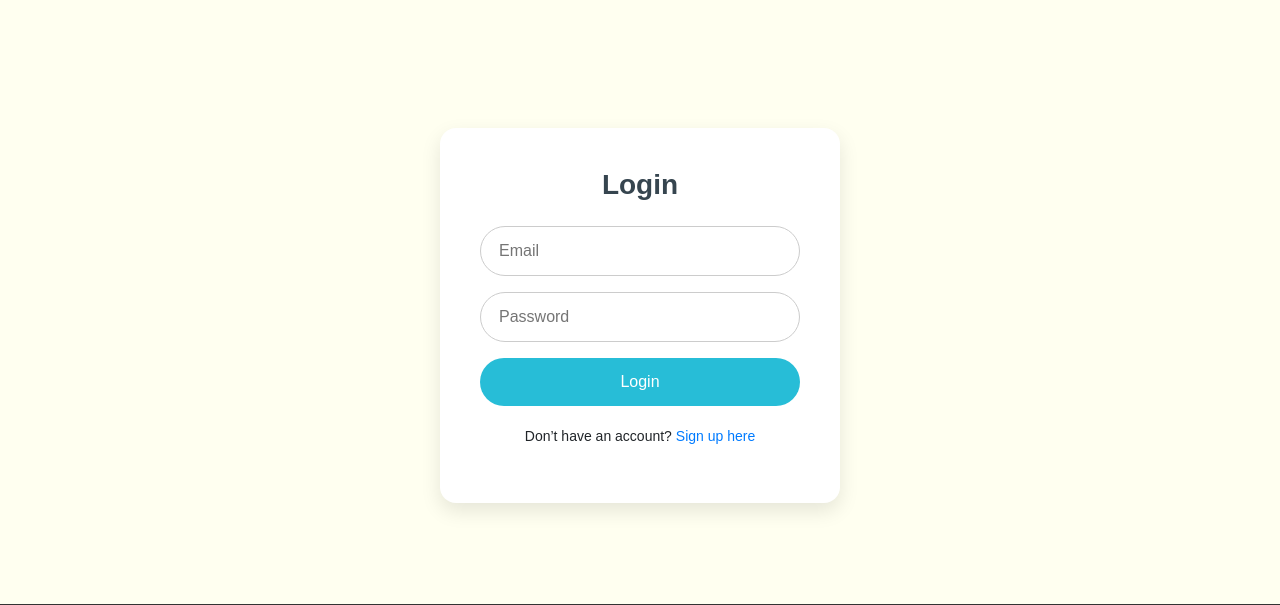
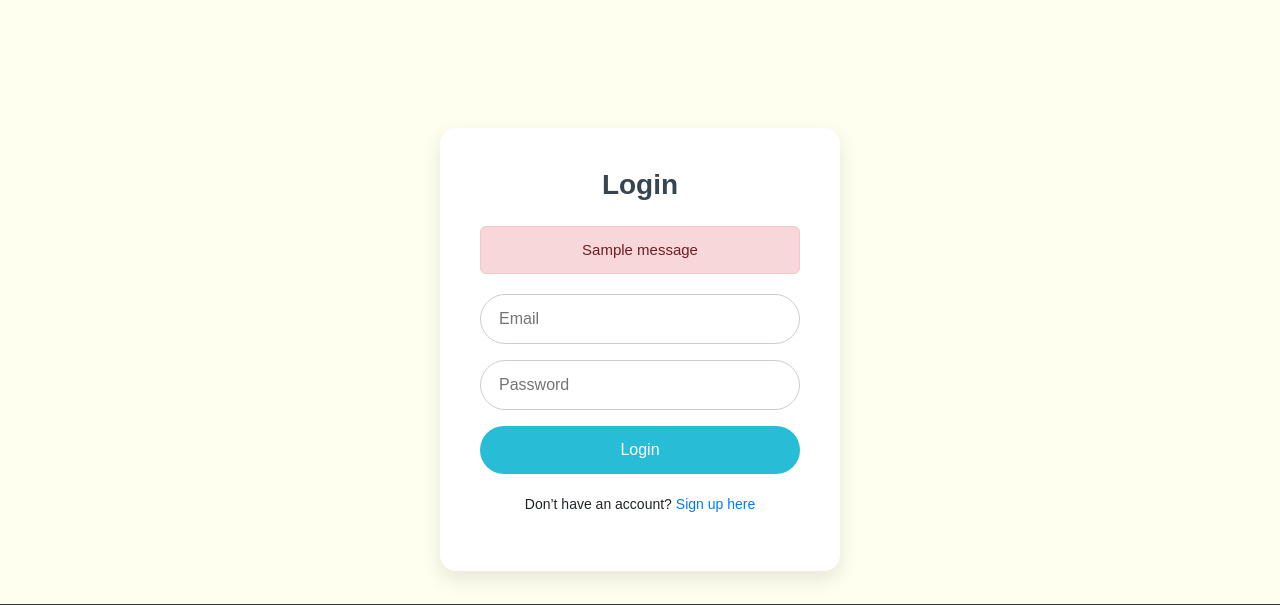
Before and after one commit to EvanG-17/fypSite, a Flask app: page /login in a window 1280 px wide. Shown: the part 92-697 px from the top of the page. Run offline with Flask 3, Linux system fonts and the light colour scheme; one stand-in notice (Sample message) is shown; parts of the project's set-up code (start-up, migrations or seed data) failed here and were passed over.

Commit message:
Login Failed Message

```diff
--- a/app.py
+++ b/app.py
@@ -46,7 +46,7 @@ def index():
             session['user'] = email
             return redirect(url_for('home'))
         except:
-            flash("Login failed. Please check your credentials.")
+            flash("Login failed. Please double-check your Username and Password.")
             return redirect(url_for('index'))
 
     return render_template('login.html', user=session.get('user'))
--- a/static/css/styles.css
+++ b/static/css/styles.css
@@ -414,3 +414,14 @@ td img {
 .fact-btn:hover {
     background-color: #1ca0b8;
 }
+
+/* Failed login message */
+.flash-message {
+    background-color: #f8d7da;
+    color: #721c24;
+    padding: 12px;
+    border-radius: 6px;
+    margin-bottom: 20px;
+    border: 1px solid #f5c6cb;
+    font-size: 15px;
+}
--- a/templates/login.html
+++ b/templates/login.html
@@ -4,6 +4,17 @@
 <div class="login-container">
     <h2 class="login-title">Login</h2>
 
+    <!-- Flash message for login failure -->
+    {% with login_flash = get_flashed_messages() %}
+        {% if login_flash %}
+            <div class="flash-message">
+            {{ login_flash[0] }}
+            </div>
+        {% endif %}
+    {% endwith %}
+
+
+    <!-- Login Form -->
     <form method="POST">
         <input type="email" name="email" placeholder="Email" class="login-input" required>
         <input type="password" name="password" placeholder="Password" class="login-input" required>
```
